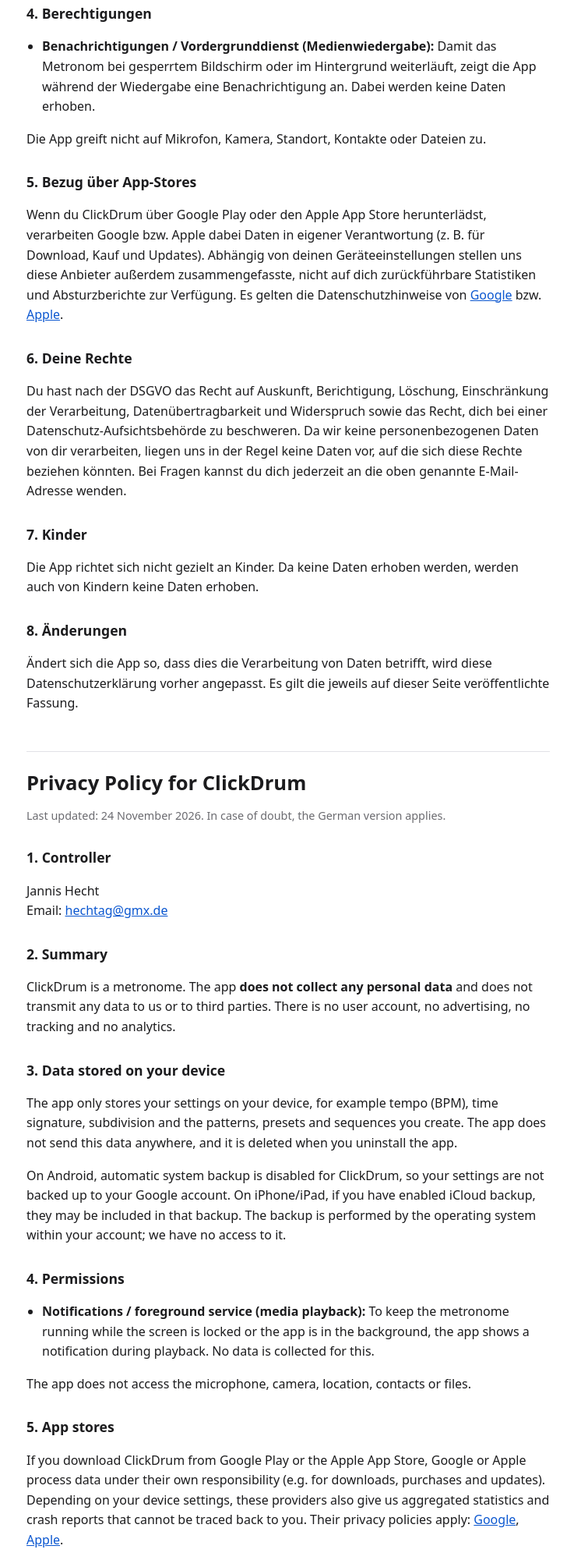
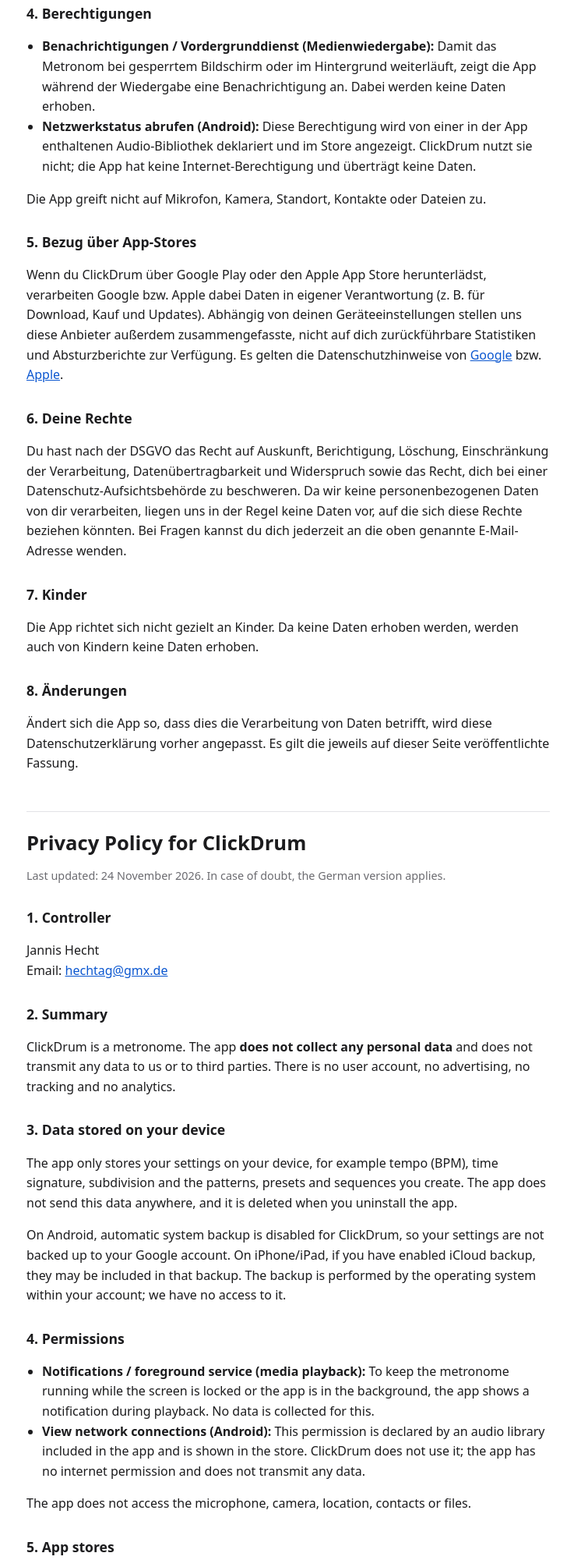
Before and after one commit to hechtag/hechtag.github.io, a plain HTML site: page clickdrum/privacy.html in a window 1280 px wide. Shown: the part 764-2764 px from the top of the page at 78% size, without its empty margins (270-1007 px from the left). Drawn offline with Linux system fonts and the light colour scheme.

Commit message:
ClickDrum privacy: Hinweis auf Netzwerkstatus-Berechtigung einer Bibliothek
Co-Authored-By: Claude Opus 5.5 <noreply@anthropic.com>

```diff
--- a/clickdrum/privacy.html
+++ b/clickdrum/privacy.html
@@ -29,6 +29,7 @@ E-Mail: <a href="mailto:hechtag@gmx.de">hechtag@gmx.de</a></p>
 <h2>4. Berechtigungen</h2>
 <ul>
 <li><strong>Benachrichtigungen / Vordergrunddienst (Medienwiedergabe):</strong> Damit das Metronom bei gesperrtem Bildschirm oder im Hintergrund weiterläuft, zeigt die App während der Wiedergabe eine Benachrichtigung an. Dabei werden keine Daten erhoben.</li>
+<li><strong>Netzwerkstatus abrufen (Android):</strong> Diese Berechtigung wird von einer in der App enthaltenen Audio-Bibliothek deklariert und im Store angezeigt. ClickDrum nutzt sie nicht; die App hat keine Internet-Berechtigung und überträgt keine Daten.</li>
 </ul>
 <p>Die App greift nicht auf Mikrofon, Kamera, Standort, Kontakte oder Dateien zu.</p>
 
@@ -65,6 +66,7 @@ Email: <a href="mailto:hechtag@gmx.de">hechtag@gmx.de</a></p>
 <h2>4. Permissions</h2>
 <ul>
 <li><strong>Notifications / foreground service (media playback):</strong> To keep the metronome running while the screen is locked or the app is in the background, the app shows a notification during playback. No data is collected for this.</li>
+<li><strong>View network connections (Android):</strong> This permission is declared by an audio library included in the app and is shown in the store. ClickDrum does not use it; the app has no internet permission and does not transmit any data.</li>
 </ul>
 <p>The app does not access the microphone, camera, location, contacts or files.</p>
 
```
